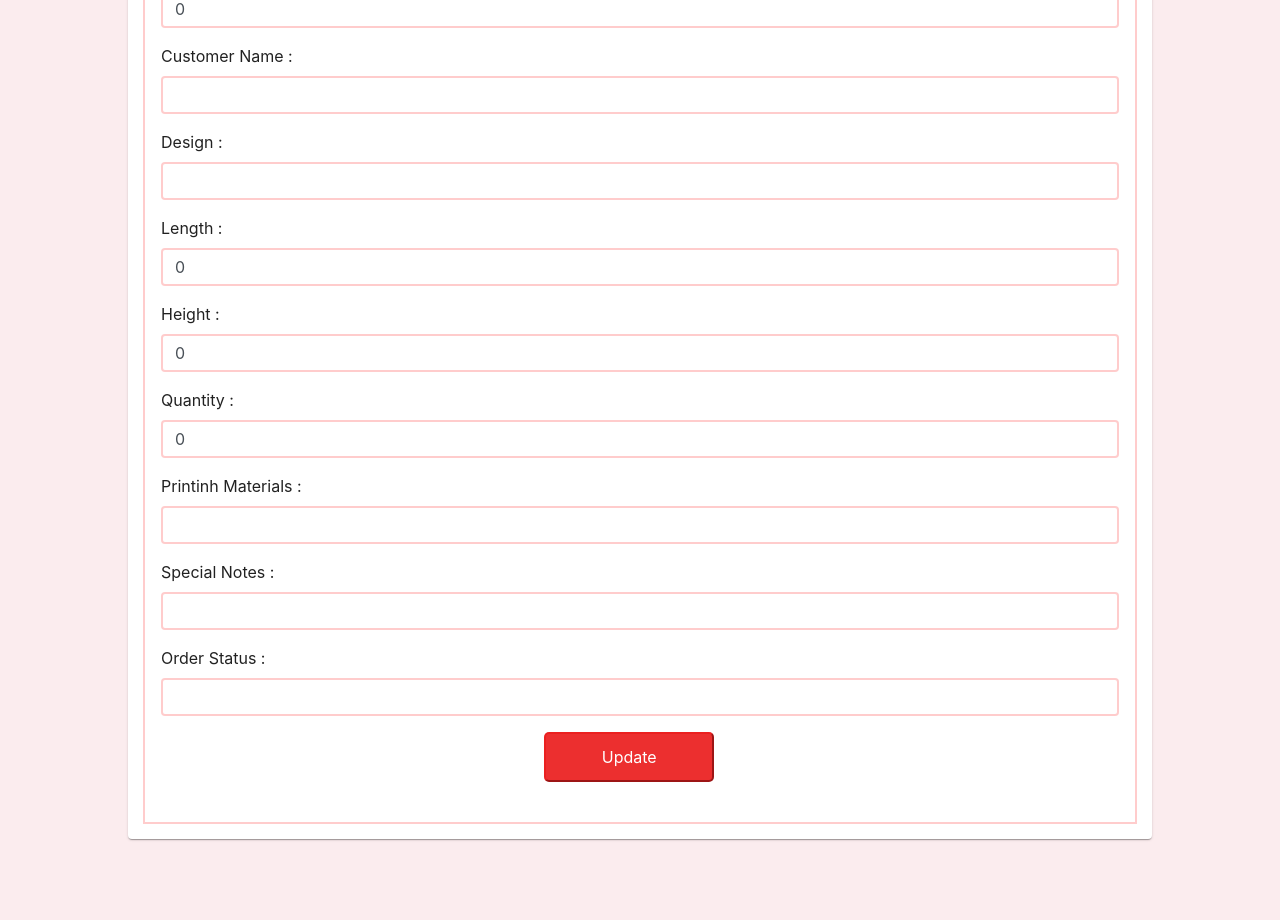
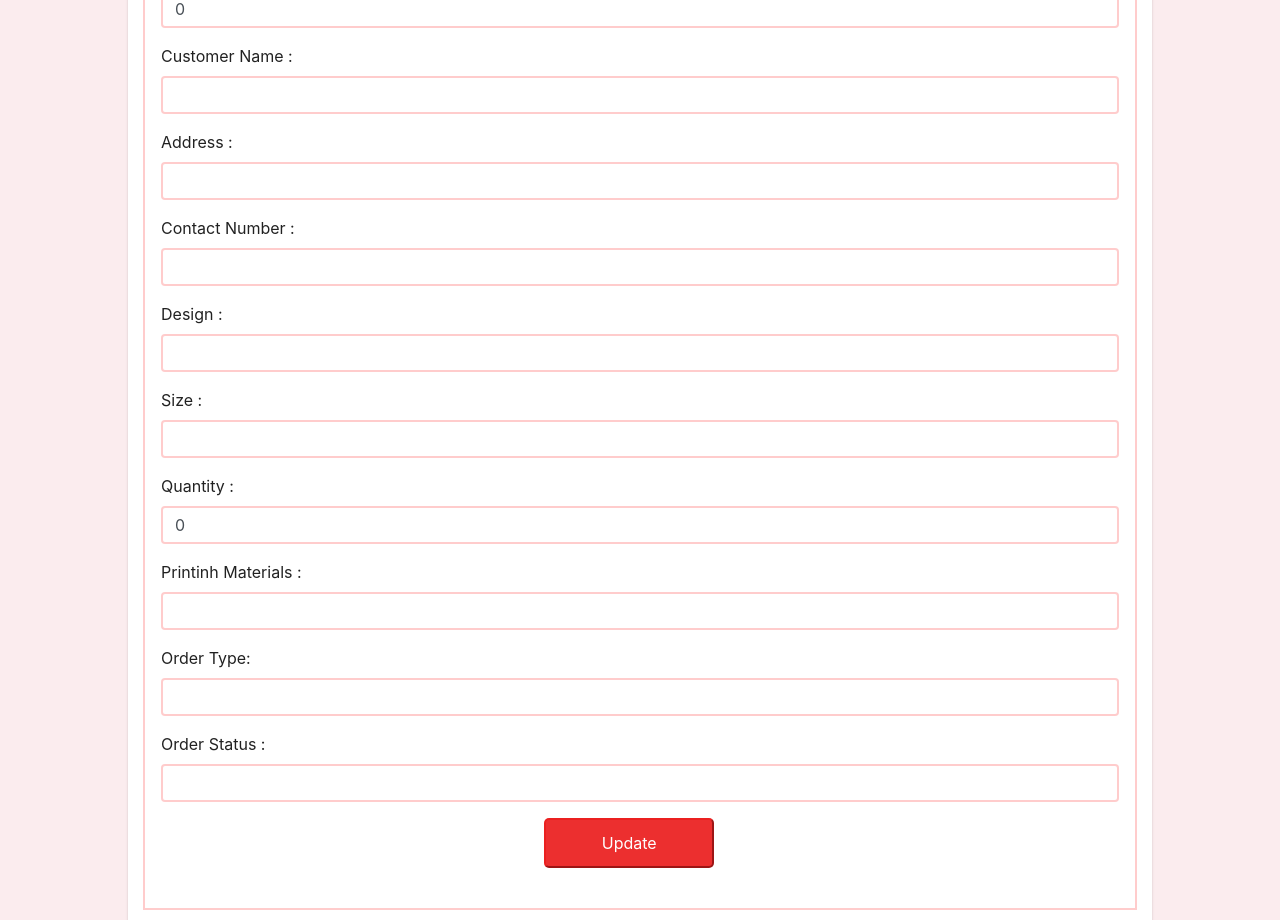
Before and after one commit to ITP2020/ArunaOP, a React (Create React App) app: page /editorder/1 in a window 1280 px wide. Shown: the part 1220-2140 px from the top of the page. Before the commit the page ends 2074 px from the top, so only its background shows below. Built offline with nearby package versions, Linux system fonts and the light colour scheme; no server answers.

Commit message:
new commit

```diff
--- a/src/animations/LeftSideBar/LeftSection/index.js
+++ b/src/animations/LeftSideBar/LeftSection/index.js
@@ -54,8 +54,9 @@ const LeftSection = () => {
   </Dropdown.Toggle>
 
   <Dropdown.Menu className = "ditem">
+    <Dropdown.Item href="/createOrder">Add Order</Dropdown.Item>
     <Dropdown.Item href="/order"  >Order Details</Dropdown.Item>
-    <Dropdown.Item href="#/action-2">Customer Details</Dropdown.Item>
+
 
   </Dropdown.Menu>
 </Dropdown>
--- a/src/components/create-order.component.js
+++ b/src/components/create-order.component.js
@@ -12,24 +12,26 @@ export default class CreateOrder extends Component {
 
             this.onChangeOrderNumber = this.onChangeOrderNumber.bind(this);
             this.onChangeCustomerName = this.onChangeCustomerName.bind(this);
+            this.onChangeAddress = this.onChangeAddress.bind(this);
+            this.onChangeContactno = this.onChangeContactno.bind(this);
             this.onChangeDesign = this.onChangeDesign.bind(this);
-            this.onChangeLength = this.onChangeLength.bind(this);
-            this.onChangeHeight = this.onChangeHeight.bind(this);
+            this.onChangeSize = this.onChangeSize.bind(this);
             this.onChangeQuantity = this.onChangeQuantity.bind(this);
             this.onChangePrintingMaterials = this.onChangePrintingMaterials.bind(this);
-            this.onChangeSpecialNotes = this.onChangeSpecialNotes.bind(this);
+            this.onChangeOrdertype = this.onChangeOrdertype.bind(this);
             this.onChangeOrderStatus = this.onChangeOrderStatus.bind(this);
             this.onSubmit = this.onSubmit.bind(this);
 
             this.state = {
                 orderNumber : 0,
                 customerName : '',
+                address : '',
+                contactNo : '',
                 design : '',
-                length : 0,
-                height : 0,
+                size : '',
                 quantity : 0,
                 printingMaterials : '',
-                specialNotes : '',
+                orderType : '',
                 orderStatus : ''
 
             }
@@ -47,21 +49,27 @@ export default class CreateOrder extends Component {
             });
         }
 
+        onChangeAddress(e){
+            this.setState({
+                address : e.target.value
+            });
+        }
+
+        onChangeContactno(e){
+            this.setState({
+                contactNo : e.target.value
+            });
+        }
+
         onChangeDesign(e){
             this.setState({
                 design : e.target.value
             });
         }
 
-        onChangeLength(e){
+        onChangeSize(e){
             this.setState({
-                length : e.target.value
-            });
-        }
-
-        onChangeHeight(e){
-            this.setState({
-                height : e.target.value
+                size : e.target.value
             });
         }
 
@@ -77,9 +85,9 @@ export default class CreateOrder extends Component {
             });
         }
 
-        onChangeSpecialNotes(e){
+        onChangeOrdertype(e){
             this.setState({
-                specialNotes : e.target.value
+                orderType : e.target.value
             });
         }
 
@@ -95,13 +103,14 @@ export default class CreateOrder extends Component {
             const order = {
                 orderNumber : this.state.orderNumber,
                 customerName : this.state.customerName,
+                address : this.state.address,
+                contactNo : this.state.contactNo,
                 design : this.state.design,
-                length : this.state.length,
-                height : this.state.height,
+                size : this.state.size,
                 quantity : this.state.quantity,
                 printingMaterials : this.state.printingMaterials,
-                specialNotes : this.state.specialNotes,
-                orderSatatus : this.state.orderStatus,
+                orderType : this.state.orderType,
+                orderStatus : this.state.orderStatus,
             }
 
             console.log(order);
@@ -141,6 +150,24 @@ export default class CreateOrder extends Component {
                         onChange = {this.onChangeCustomerName}
                         />
                     </div>
+                    <div className = "form-group">
+                        <label>Address : </label>
+                        <input type = "text"
+                        required
+                        className = "form-control"
+                        value = {this.state.address}
+                        onChange = {this.onChangeAddress}
+                        />
+                    </div>
+                    <div className = "form-group">
+                        <label>Contact Number : </label>
+                        <input type = "text"
+                        required
+                        className = "form-control"
+                        value = {this.state.contactNo}
+                        onChange = {this.onChangeContactno}
+                        />
+                    </div>
 
                     <div className = "form-group">
                         <label>Design : </label>
@@ -153,22 +180,12 @@ export default class CreateOrder extends Component {
                     </div>
 
                     <div className = "form-group">
-                        <label>Length : </label>
-                        <input type = "number"
+                        <label>Size : </label>
+                        <input type = "text"
                         required
                         className = "form-control"
-                        value = {this.state.length}
-                        onChange = {this.onChangeLength}
-                        />
-                    </div>
-
-                    <div className = "form-group">
-                        <label>Height : </label>
-                        <input type = "number"
-                        required
-                        className = "form-control"
-                        value = {this.state.height}
-                        onChange = {this.onChangeHeight}
+                        value = {this.state.size}
+                        onChange = {this.onChangeSize}
                         />
                     </div>
 
@@ -193,12 +210,12 @@ export default class CreateOrder extends Component {
                     </div>
 
                     <div className = "form-group">
-                        <label>Special Notes : </label>
+                        <label>Order Type: </label>
                         <input type = "text"
                         required
                         className = "form-control"
-                        value = {this.state.specialNotes}
-                        onChange = {this.onChangeSpecialNotes}
+                        value = {this.state.orderType}
+                        onChange = {this.onChangeOrdertype}
                         />
                     </div>
 
--- a/src/components/edit-order.component.js
+++ b/src/components/edit-order.component.js
@@ -13,25 +13,27 @@ export default class EditOrder extends Component {
 
         this.onChangeOrderNumber = this.onChangeOrderNumber.bind(this);
         this.onChangeCustomerName = this.onChangeCustomerName.bind(this);
+        this.onChangeAddress = this.onChangeAddress.bind(this);
+        this.onChangeContactno = this.onChangeContactno.bind(this);
         this.onChangeDesign = this.onChangeDesign.bind(this);
-        this.onChangeLength = this.onChangeLength.bind(this);
-        this.onChangeHeight = this.onChangeHeight.bind(this);
+        this.onChangeSize = this.onChangeSize.bind(this);
         this.onChangeQuantity = this.onChangeQuantity.bind(this);
         this.onChangePrintingMaterials = this.onChangePrintingMaterials.bind(this);
-        this.onChangeSpecialNotes = this.onChangeSpecialNotes.bind(this);
+        this.onChangeOrdertype = this.onChangeOrdertype.bind(this);
         this.onChangeOrderStatus = this.onChangeOrderStatus.bind(this);
         this.onSubmit = this.onSubmit.bind(this);
 
         this.state = {
             orderNumber : 0,
             customerName : '',
+            address : '',
+            contactNo : '',
             design : '',
-            length : 0,
-            height : 0,
+            size : '',
             quantity : 0,
             printingMaterials : '',
-            specialNotes : '',
-            orderStatus : '',
+            orderType : '',
+            orderStatus : ''
 
         }
     }
@@ -42,12 +44,13 @@ export default class EditOrder extends Component {
             this.setState({
             orderNumber : Number(response.data.orderNumber),
             customerName : response.data.customerName,
+            address :response.data.address,
+            contactNo : response.data.contactNo,
             design : response.data.design,
-            length : response.data.length,
-            height : response.data.height,
+            size : response.data.size,
             quantity : response.data.quantity,
             printingMaterials : response.data.printingMaterials,
-            specialNotes : response.data.specialNotes,
+            orderType : response.data.orderType,
             orderStatus : response.data.orderStatus,
                 })
             })
@@ -68,6 +71,17 @@ export default class EditOrder extends Component {
             customerName : e.target.value
         });
     }
+    onChangeAddress(e){
+        this.setState({
+            address : e.target.value
+        });
+    }
+
+    onChangeContactno(e){
+        this.setState({
+            contactNo : e.target.value
+        });
+    }
 
     onChangeDesign(e){
         this.setState({
@@ -75,15 +89,9 @@ export default class EditOrder extends Component {
         });
     }
 
-    onChangeLength(e){
+    onChangeSize(e){
         this.setState({
-            length : e.target.value
-        });
-    }
-
-    onChangeHeight(e){
-        this.setState({
-            height : e.target.value
+            size : e.target.value
         });
     }
 
@@ -99,9 +107,9 @@ export default class EditOrder extends Component {
         });
     }
 
-    onChangeSpecialNotes(e){
+    onChangeOrdertype(e){
         this.setState({
-            specialNotes : e.target.value
+            orderType : e.target.value
         });
     }
 
@@ -117,12 +125,13 @@ export default class EditOrder extends Component {
         const order = {
             orderNumber : this.state.orderNumber,
             customerName : this.state.customerName,
+            address : this.state.address,
+            contactNo : this.state.contactNo,
             design : this.state.design,
-            length : this.state.length,
-            height : this.state.height,
+            size : this.state.size,
             quantity : this.state.quantity,
             printingMaterials : this.state.printingMaterials,
-            specialNotes : this.state.specialNotes,
+            orderType : this.state.orderType,
             orderStatus : this.state.orderStatus,
         }
 
@@ -165,6 +174,26 @@ export default class EditOrder extends Component {
                     </div>
 
                     <div className = "form-group">
+                        <label>Address : </label>
+                        <input type = "text"
+                        required
+                        className = "form-control"
+                        value = {this.state.address}
+                        onChange = {this.onChangeAddress}
+                        />
+                    </div>
+
+                    <div className = "form-group">
+                        <label>Contact Number : </label>
+                        <input type = "text"
+                        required
+                        className = "form-control"
+                        value = {this.state.contactNo}
+                        onChange = {this.onChangeContactno}
+                        />
+                    </div>
+
+                    <div className = "form-group">
                         <label>Design : </label>
                         <input type = "text"
                         required
@@ -175,22 +204,12 @@ export default class EditOrder extends Component {
                     </div>
 
                     <div className = "form-group">
-                        <label>Length : </label>
-                        <input type = "number"
+                        <label>Size : </label>
+                        <input type = "text"
                         required
                         className = "form-control"
-                        value = {this.state.length}
-                        onChange = {this.onChangeLength}
-                        />
-                    </div>
-
-                    <div className = "form-group">
-                        <label>Height : </label>
-                        <input type = "number"
-                        required
-                        className = "form-control"
-                        value = {this.state.height}
-                        onChange = {this.onChangeHeight}
+                        value = {this.state.size}
+                        onChange = {this.onChangeSize}
                         />
                     </div>
 
@@ -215,12 +234,12 @@ export default class EditOrder extends Component {
                     </div>
 
                     <div className = "form-group">
-                        <label>Special Notes : </label>
+                        <label>Order Type: </label>
                         <input type = "text"
                         required
                         className = "form-control"
-                        value = {this.state.specialNotes}
-                        onChange = {this.onChangeSpecialNotes}
+                        value = {this.state.orderType}
+                        onChange = {this.onChangeOrdertype}
                         />
                     </div>
 
```
Also changed, not shown: 2 other files (tests, documents, lock files or other folders).
